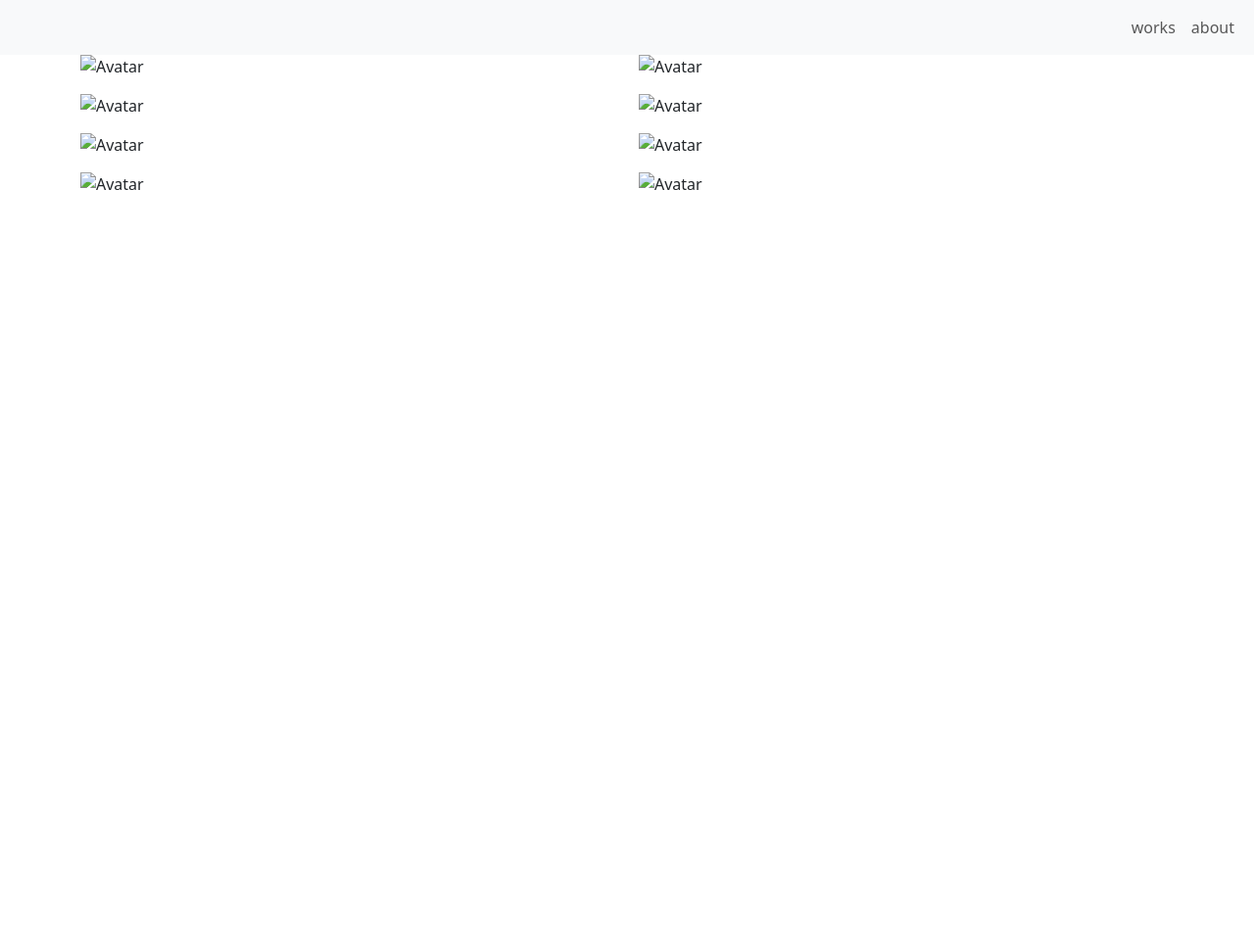
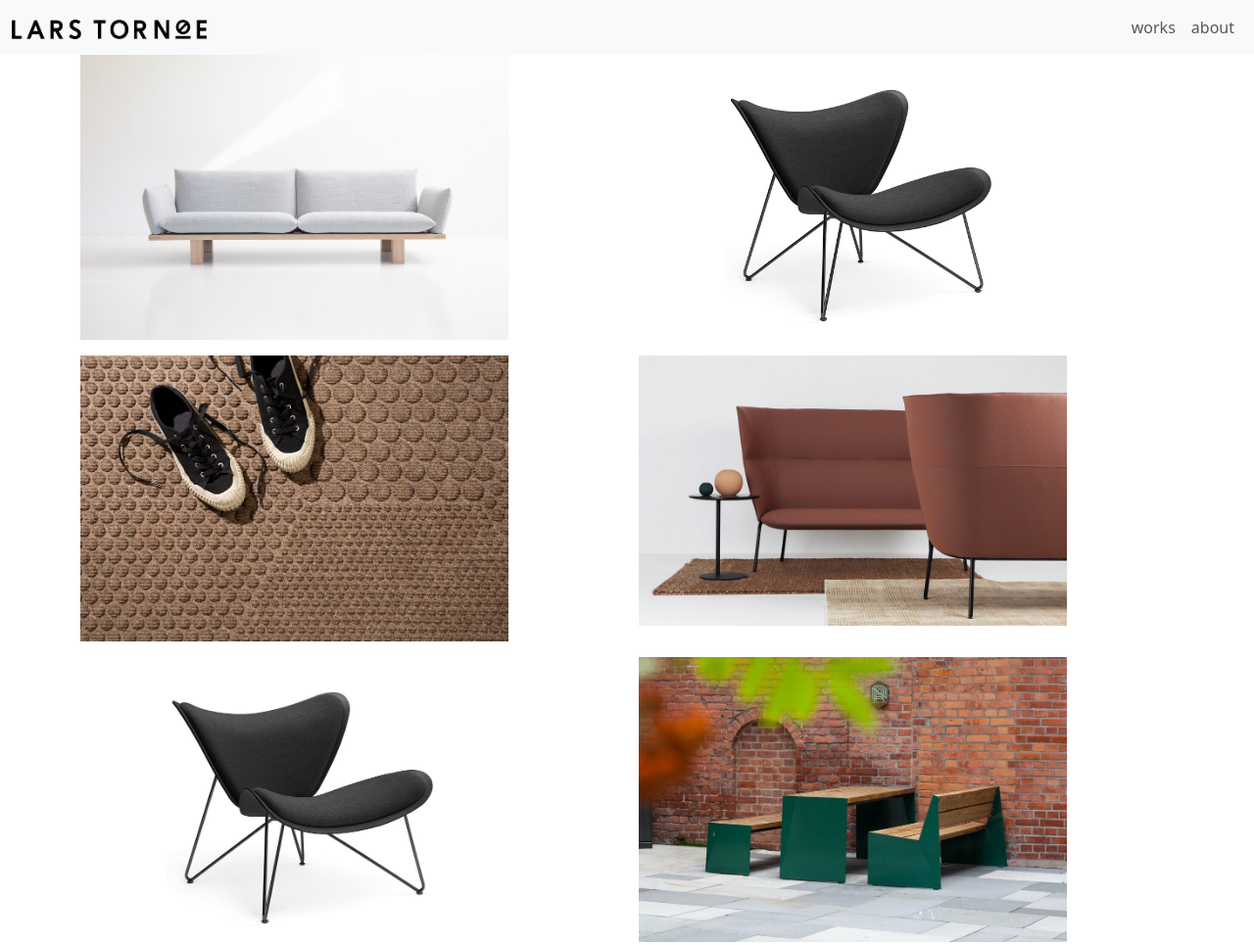
Before and after one commit to vaishnaviakre/new, a plain HTML site: page index.html in a window 1280 px wide. Shown: the top 965 px of the page at 98% size. Before the commit the page ends 800 px from the top, so only its background shows below. Drawn offline with nearby package versions, Linux system fonts and the light colour scheme.

Commit message:
new update

```diff
--- a/index.html
+++ b/index.html
@@ -15,7 +15,7 @@
         <div class="container-fluid">
             <ul class="navbar-nav">
                 <li class="nav-item">
-                    <img src="./LARS_LOGO.png" alt="" style="height:20px ;">
+                    <img src="images/LARS_LOGO.png" alt="" style="height:20px ;">
 
                 </li>
             </ul>
@@ -41,7 +41,7 @@
             <div class="col-lg-6 col-12">
 
                 <div class="container1">
-                    <img src="./1.jpg" alt="Avatar" class="image" style="width:80%">
+                    <img src="images/1.jpg" alt="Avatar" class="image" style="width:80%">
                     <div class="middle">
                         <div class="text">Less</div>
                     </div>
@@ -50,7 +50,7 @@
             <div class="col-lg-6 col-12">
 
                 <div class="container1">
-                    <img src="./9.jpg" alt="Avatar" class="image" style="width:80%">
+                    <img src="images/9.jpg" alt="Avatar" class="image" style="width:80%">
                     <div class="middle">
                         <div class="text">Copenhagen Chair</div>
                     </div>
@@ -63,7 +63,7 @@
             <div class="col-lg-6 col-12">
 
                 <div class="container1">
-                    <img src="./3.jpg" alt="Avatar" class="image" style="width:80%">
+                    <img src="images/3.jpg" alt="Avatar" class="image" style="width:80%">
                     <div class="middle">
                         <div class="text">TABLE</div>
                     </div>
@@ -72,7 +72,7 @@
             <div class="col-lg-6 col-12">
 
                 <div class="container1">
-                    <img src="./4.jpg" alt="Avatar" class="image" style="width:80%">
+                    <img src="images/4.jpg" alt="Avatar" class="image" style="width:80%">
                     <div class="middle">
                         <div class="text">TABLE</div>
                     </div>
@@ -85,7 +85,7 @@
             <div class="col-lg-6 col-12">
 
                 <div class="container1">
-                    <img src="./5.jpg" alt="Avatar" class="image" style="width:80%">
+                    <img src="images/5.jpg" alt="Avatar" class="image" style="width:80%">
                     <div class="middle">
                         <div class="text">TABLE</div>
                     </div>
@@ -94,7 +94,7 @@
             <div class="col-lg-6 col-12">
 
                 <div class="container1">
-                    <img src="./7.jpg" alt="Avatar" class="image" style="width:80%">
+                    <img src="images/7.jpg" alt="Avatar" class="image" style="width:80%">
                     <div class="middle">
                         <div class="text">TABLE</div>
                     </div>
@@ -107,7 +107,7 @@
             <div class="col-lg-6 col-12">
 
                 <div class="container1">
-                    <img src="./6.jpg" alt="Avatar" class="image" style="width:80%">
+                    <img src="images/6.jpg" alt="Avatar" class="image" style="width:80%">
                     <div class="middle">
                         <div class="text">TABLE</div>
                     </div>
@@ -116,7 +116,7 @@
             <div class="col-lg-6 col-12">
 
                 <div class="container1">
-                    <img src="./8.jpg" alt="Avatar" class="image" style="width:80%">
+                    <img src="images/8.jpg" alt="Avatar" class="image" style="width:80%">
                     <div class="middle">
                         <div class="text">TABLE</div>
                     </div>
```
